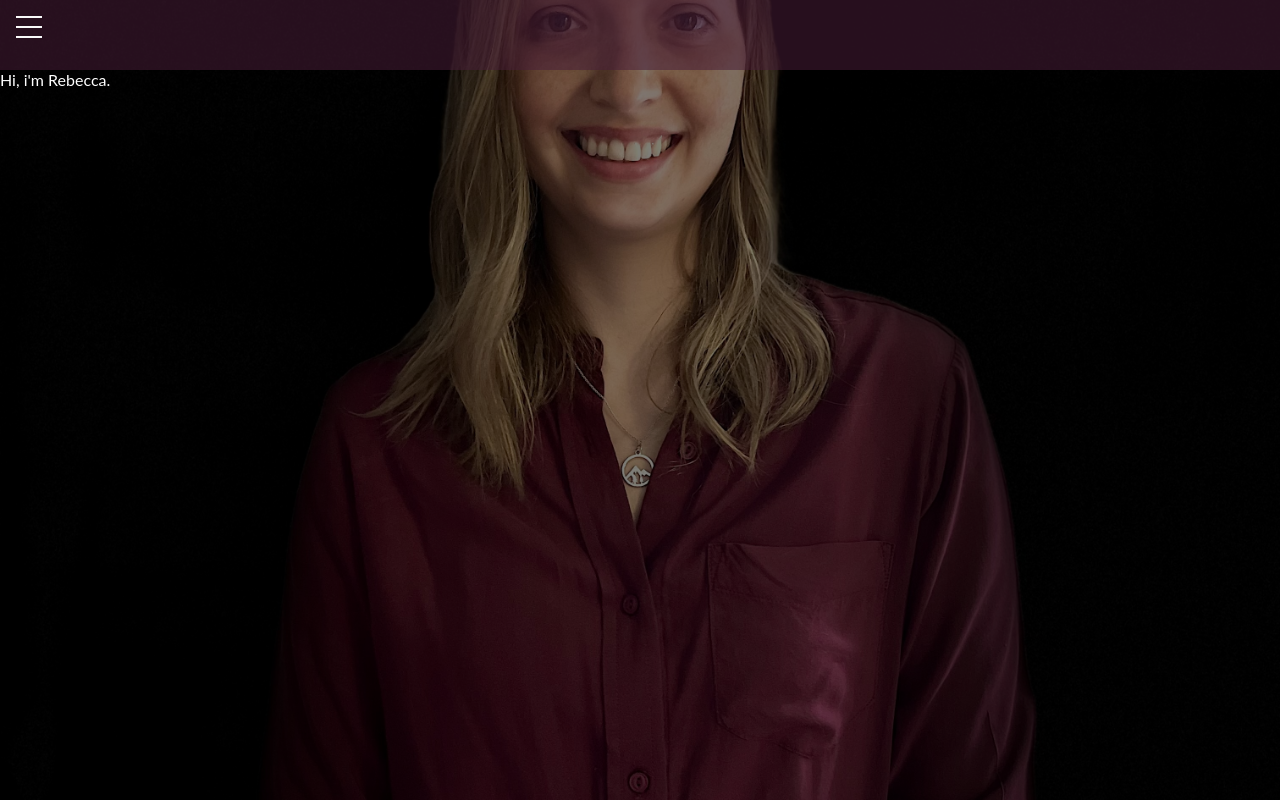
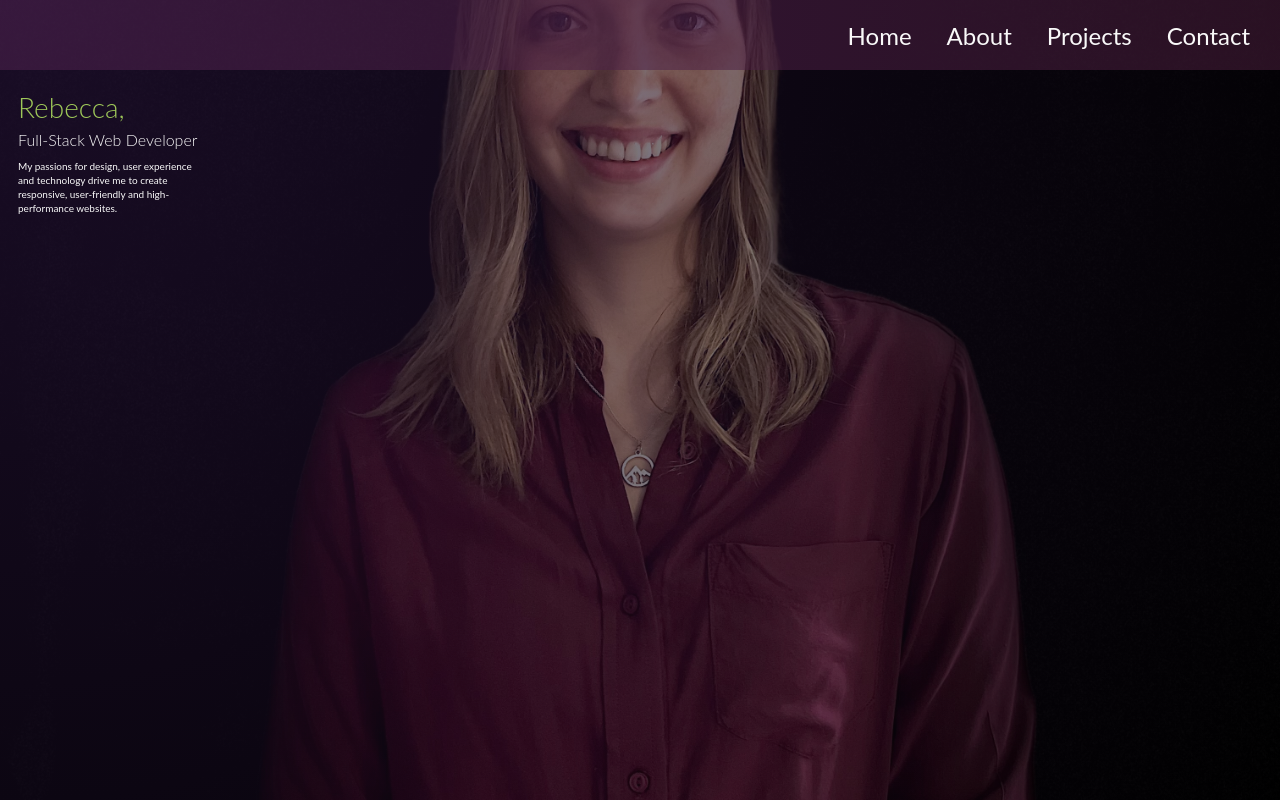
Before and after one commit to Rebecca-Collins/Portfolio, a React (Create React App) app: page / in a window 1280 px wide. Built offline with nearby package versions, Linux system fonts and the light colour scheme.

Commit message:
created the basic homepage

```diff
--- a/src/App.js
+++ b/src/App.js
@@ -1,12 +1,16 @@
 import './App.scss';
 import { BrowserRouter, Routes, Route } from "react-router-dom";
 import HomePage from "./pages/HomePage/HomePage";
+import About from "./pages/About/About"
+import Navbar from "./components/Navbar/Navbar"
 
 function App() {
   return (
     <BrowserRouter>
+    <Navbar/>
     <Routes>
       <Route path="/" element={<HomePage/>}/>
+      <Route path="/about" element={<About/>}/>
     </Routes>
     </BrowserRouter>
 
--- a/src/App.scss
+++ b/src/App.scss
@@ -9,4 +9,22 @@
 body {
     overflow-x: hidden;
     font-family: 'Lato', sans-serif;
+    background-image: url("./assets/images/portfolio-img.jpeg");
+  background-repeat: no-repeat;
+  background-position: center;
+  background-size: cover;
+  height: 100vh;
+  width: 100vw;
+  background-position-x: 0%;
+
+  &::before {
+    content: "";
+    position: absolute;
+    top: 0;
+    left: 0;
+    background-color: rgba(0, 0, 0, 0.5);
+    background-image: radial-gradient(circle at top left,rgba(102,51,153,.25),transparent);
+    height: 100vh;
+    width: 100%;
+  }
 }
--- a/src/components/BurgerMenu/BurgerMenu.js
+++ b/src/components/BurgerMenu/BurgerMenu.js
@@ -1,13 +1,86 @@
+//----ORIGNAL AND WORKS BUT DOESNT CLOSE WHEN CLICKED ----
+// import "./BurgerMenu.scss";
+// import React, { useState } from "react";
+// import { Link } from "react-router-dom";
+
+// function BurgerMenu() {
+//   const [isOpen, setIsOpen] = useState(false);
+
+//   const toggleMenu = () => {
+//     setIsOpen(!isOpen);
+//   };
+
+//   return (
+//     <>
+//       <div className={`burger-menu ${isOpen ? "open" : ""}`}>
+//         <div
+//           className={`burger-menu__button ${
+//             isOpen ? "burger-menu__button open" : "burger-menu__button"
+//           }`}
+//           onClick={toggleMenu}
+//         >
+//           <div className="burger-menu__line" />
+//           <div className="burger-menu__line" />
+//           <div className="burger-menu__line" />
+//         </div>
+//       </div>
+//       <nav className={`burger-menu__content ${isOpen ? "open" : ""}`}>
+//         <div className="burger-menu__link-container">
+//           <h1>
+//             <Link className="burger-menu__links" to="/home">
+//               Home
+//             </Link>
+//           </h1>
+//           <h1>
+//             <Link className="burger-menu__links" to="/about">
+//               About
+//             </Link>
+//           </h1>
+//           <h1>
+//             <Link className="burger-menu__links" to="/">
+//               Projects
+//             </Link>
+//           </h1>
+
+//           <h1>
+//             <Link className="burger-menu__links" to="/">
+//               Contact
+//             </Link>
+//           </h1>
+//         </div>
+//       </nav>
+//     </>
+//   );
+// }
+
+// export default BurgerMenu;
+// ----------------------------------
+// ---- link one-----
 import "./BurgerMenu.scss";
-import React, { useState } from "react";
+import React, { useState, useEffect, useCallback } from "react";
 import { Link } from "react-router-dom";
 
 function BurgerMenu() {
   const [isOpen, setIsOpen] = useState(false);
 
-  const toggleMenu = () => {
+  const toggleMenu = useCallback(() => {
     setIsOpen(!isOpen);
-  };
+  }, [isOpen]);
+  // const toggleMenu = () => {
+  //   setIsOpen(!isOpen);
+  // };
+
+  useEffect(() => {
+    const links = document.querySelectorAll(".burger-menu__links");
+    links.forEach(link => {
+      link.addEventListener("click", toggleMenu);
+    });
+    return () => {
+      links.forEach(link => {
+        link.removeEventListener("click", toggleMenu);
+      });
+    };
+  }, [isOpen, toggleMenu]);
 
   return (
     <>
@@ -26,7 +99,7 @@ function BurgerMenu() {
       <nav className={`burger-menu__content ${isOpen ? "open" : ""}`}>
         <div className="burger-menu__link-container">
           <h1>
-            <Link className="burger-menu__links" to="/about">
+            <Link className="burger-menu__links" to="/">
               Home
             </Link>
           </h1>
--- a/src/components/BurgerMenu/BurgerMenu.scss
+++ b/src/components/BurgerMenu/BurgerMenu.scss
@@ -7,6 +7,10 @@
   transition: all 0.2s ease-in-out;
   width: 30px;
   height: 30px;
+
+  @include tablet{
+    display: none;
+  }
 
   &__links {
     text-decoration: none;
@@ -29,7 +33,8 @@
     width: 100%;
     height: 100%;
     flex-direction: column;
-    margin-top: 12px;
+    margin: 12px 0 0 10px;
+
 
     &.open {
       div {
--- a/src/components/Navbar/Navbar.js
+++ b/src/components/Navbar/Navbar.js
@@ -1,19 +1,34 @@
-import React from 'react';
-import "./Navbar.scss"
-import BurgerMenu from "../BurgerMenu/BurgerMenu"
-import {Link} from "react-router-dom";
+import React from "react";
+import "./Navbar.scss";
+import BurgerMenu from "../BurgerMenu/BurgerMenu";
+import { Link } from "react-router-dom";
 
 function Navbar() {
   return (
-         <nav className="navigation">
-           <BurgerMenu/>
-            <Link className="navigation__links" to="">Projects</Link>
-            <Link className="navigation__links" to="">Contact</Link>
-            <Link className="navigation__links" to="">About</Link>
-
-        </nav>
-
-  )
+    <nav className="navigation">
+      <BurgerMenu />
+      {/* <h1 className="navigation__heading"> */}
+        <Link className="navigation__links" to="/">
+          Home
+        </Link>
+      {/* </h1> */}
+      {/* <h1 className="navigation__heading"> */}
+        <Link className="navigation__links" to="/about">
+          About
+        </Link>
+      {/* </h1> */}
+      {/* <h1 className="navigation__heading"> */}
+        <Link className="navigation__links" to="/">
+          Projects
+        </Link>
+      {/* </h1> */}
+      {/* <h1 className="navigation__heading"> */}
+        <Link className="navigation__links" to="/">
+          Contact
+        </Link>
+      {/* </h1> */}
+    </nav>
+  );
 }
 
-export default Navbar
+export default Navbar;
--- a/src/components/Navbar/Navbar.scss
+++ b/src/components/Navbar/Navbar.scss
@@ -5,18 +5,44 @@
     background-color: $navbar-background;
     height: 70px;
     display: flex;
-    justify-content: space-between;
-    padding: 0 14px 0;
+    @include tablet {
+
+        justify-content: flex-end;
+        gap: 35px;
+        padding-right: 30px;
+        align-items: center;
+    }
+
+
+    // &__heading{
+
+
+    // }
 
     &__links{
         @include mobile {
             display: none;
-            border: 3px solid orange;
         }
+        @include tablet{
             text-decoration: none;
             color: $main-text;
             display: flex;
             align-items: center;
             cursor: pointer;
+            z-index: 20;
+            font-size: 20px;
+
+            @include desktop{
+                font-size: 24px;
+            }
+
+            &:hover{
+                color: #B4498C;
+                border-bottom: 3px solid #B4498C;
+                padding-bottom: 4px;
+            }
+
+        }
+
     }
 }
--- /dev/null
+++ b/src/pages/About/About.js
@@ -0,0 +1,43 @@
+import React from "react";
+import "./About.scss";
+
+function About() {
+  return (
+    <section className="about">
+      <h1 className="about__heading">About Me</h1>
+      <div>
+      <div>
+        <p className="about__text">
+          As a recent graduate in Software Engineering, I am seeking to leverage
+          my skills and passion within the industry. I possess a solid
+          understanding of web development technologies such as HTML, CSS,
+          JavaScript, React and various back-end languages including Node.js,
+          Express, MySQL and Knex. My objective is to design user-friendly,
+          reusable and visually pleasing websites and applications.
+        </p>
+      </div>
+      <div>
+        <p className="about__text">
+          My experiences through various projects during my studies have honed
+          my problem-solving aptitude, attention to detail and ability to
+          collaborate effectively within a team. I am enthusiastic about
+          continuing my professional development and am confident that my drive
+          and motivation will enable me to make meaningful contributions to any
+          organization or project.
+        </p>
+      </div>
+      <div>
+        <p className="about__text">
+          I am eager to take on challenging and innovative projects and to be a
+          part of a progressive and forward-thinking company. I believe that my
+          skills and experience align well with the company's goals and
+          objectives and I am confident that I will be able to make a valuable
+          contribution to the team.
+        </p>
+      </div>
+      </div>
+    </section>
+  );
+}
+
+export default About;
--- /dev/null
+++ b/src/pages/About/About.scss
@@ -0,0 +1,10 @@
+.about__heading{
+    color: white;
+    position: relative;
+    z-index: 30;
+}
+
+.about__text{
+    color: white;
+    position: relative;
+}
--- a/src/pages/HomePage/HomePage.js
+++ b/src/pages/HomePage/HomePage.js
@@ -1,18 +1,23 @@
-import React from 'react';
+import React from "react";
 import "./HomePage.scss";
-import Navbar from "../../components/Navbar/Navbar";
+// import Navbar from "../../components/Navbar/Navbar";
 
 function HomePage() {
   return (
     <main className="home">
-        <Navbar/>
+      {/* <Navbar /> */}
       <div className="home__text-container">
-      <p className="home__text">Hi, i'm Rebecca.</p>
+        <h1 className="home__text">Rebecca,</h1>
+        <div className="home__subheading-container">
+          <h3 className="home__subheading">Full-Stack Web Developer</h3>
+          <p className="home__paragraph">
+            My passions for design, user experience and technology drive me to
+            create responsive, user-friendly and high-performance websites.
+          </p>
+        </div>
       </div>
-
-
     </main>
-  )
+  );
 }
 
-export default HomePage
+export default HomePage;
--- a/src/pages/HomePage/HomePage.scss
+++ b/src/pages/HomePage/HomePage.scss
@@ -1,105 +1,59 @@
 @use "../../styles/color" as *;
 @use "../../styles/responsive" as *;
-//----original and it works but not opacity
-// .home{
-//     background-image: url("../../assets/images/portfolio-img.jpeg");
-//     background-repeat: no-repeat;
-//     background-position: center;
-//     background-size: cover;
-//     height: 100vh;
-//     width: 100vw;
-//     background-position-x: 9%;
-
-//     &__text{
-//         color: $main-text;
-//     }
-// }
 
 //--- THIS IS THE CODE YOU WANT!!
-.home{
-    background-image: url("../../assets/images/portfolio-img.jpeg");
-    background-repeat: no-repeat;
-    background-position: center;
-    background-size: cover;
-    height: 100vh;
-    width: 100vw;
-    background-position-x: 9%;
+.home {
+//   background-image: url("../../assets/images/portfolio-img.jpeg");
+//   background-repeat: no-repeat;
+//   background-position: center;
+//   background-size: cover;
+//   height: 100vh;
+//   width: 100vw;
+//   background-position-x: 0%;
 
-    &::before {
-        content: "";
-        position: absolute;
-        top: 0;
-        left: 0;
-        width: 100%;
-        height: 100%;
-        background-color: rgba(0, 0, 0, 0.5);
+//   &::before {
+//     content: "";
+//     position: absolute;
+//     top: 0;
+//     left: 0;
+//     background-color: rgba(0, 0, 0, 0.5);
+//     background-image: radial-gradient(circle at top left,rgba(102,51,153,.25),transparent);
+//     height: 100vh;
+//     width: 100%;
+//   }
 
-    }
+  &__text-container {
+    padding: 20px 0 0 0;
+    margin: 0 18px;
+  }
 
-    &__text{
-        position: relative;
-        z-index: 1;
-        color: white;
-    }
+  &__text {
+    position: relative;
+    // color: #59a8d6;
+    color: #9ec759;
+    font-size: 28px;
+    font-weight: 300;
+  }
+
+  &__subheading-container {
+    margin-top: 6px;
+  }
+
+  &__subheading {
+    color: $main-text;
+    position: relative;
+    font-size: 16px;
+    text-align: left;
+    font-weight: 300;
+  }
+
+  &__paragraph{
+    color: $main-text;
+    position: relative;
+    font-size: 10px;
+    width: 190px;
+    margin-top: 10px;
+    line-height: 14px;
+
+  }
 }
-
-//---opacity effect---
-// .home {
-//     background-image: url("../../assets/images/portfolio-img.jpeg");
-//     background-repeat: no-repeat;
-//     background-position: center;
-//     background-size: cover;
-//     height: 100vh;
-//     width: 100vw;
-//     background-position-x: 9%;
-
-//     &::before {
-//         content: "";
-//         position: absolute;
-//         top: 0;
-//         left: 0;
-//         width: 100%;
-//         height: 100%;
-//         // background-color: rgba(0, 0, 0, 0.5);
-//     }
-//     &__text-container {
-//         opacity: 1;
-//     }
-//     &__text {
-//         color: yellow;
-//     }
-// }
-
-//HOVER EFFECTS----
-// .home{
-//     background-image: url("../../assets/images/portfolio-img.jpeg");
-//     background-repeat: no-repeat;
-//     background-position: center;
-//     background-size: cover;
-//     height: 100vh;
-//     width: 100vw;
-//     background-position-x: 9%;
-//     position: relative;
-//     overflow: hidden;
-//     &::before {
-//         content: "";
-//         position: absolute;
-//         top: 0;
-//         left: 0;
-//         width: 100%;
-//         height: 100%;
-//         background-color: rgba(0, 0, 0, 0.5);
-//     }
-//     &__text{
-//         color: $main-text;
-//     }
-// }
-
-// .home::before{
-//     background-attachment: fixed;
-//     background-position: center;
-//     background-repeat: no-repeat;
-//     background-size: cover;
-//     will-change: transform;
-//     transform: translateY(var(--scroll-y));
-// }
```
